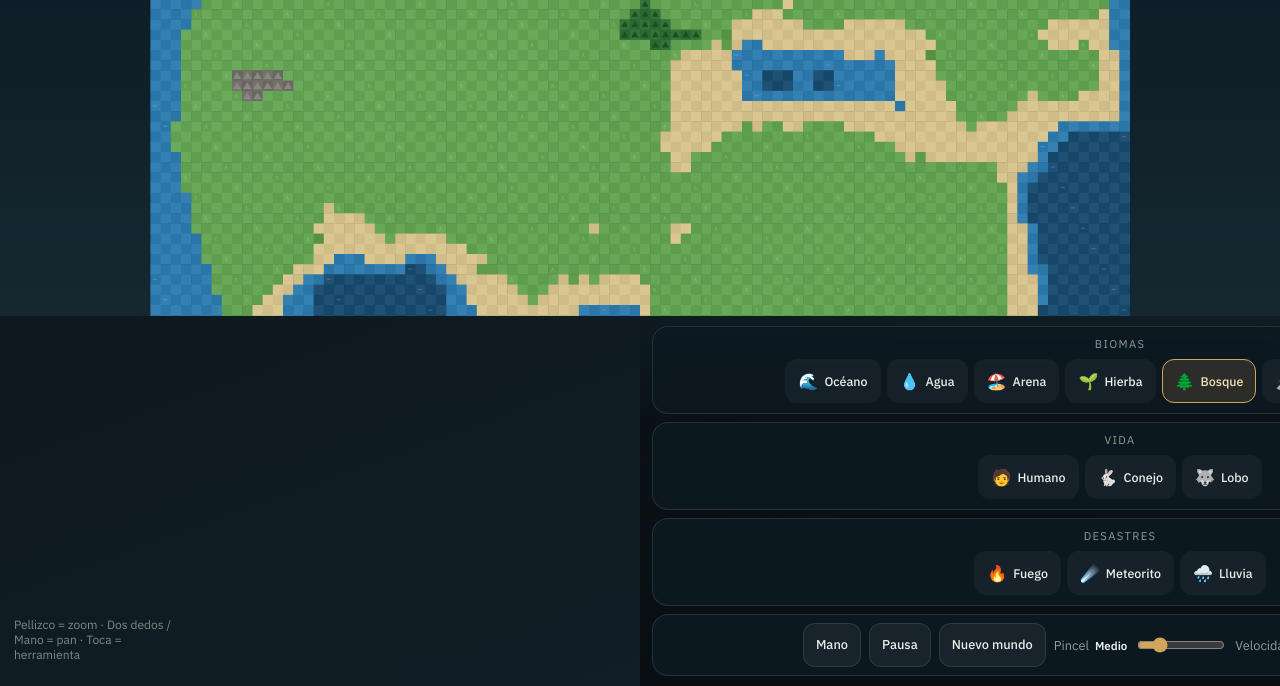
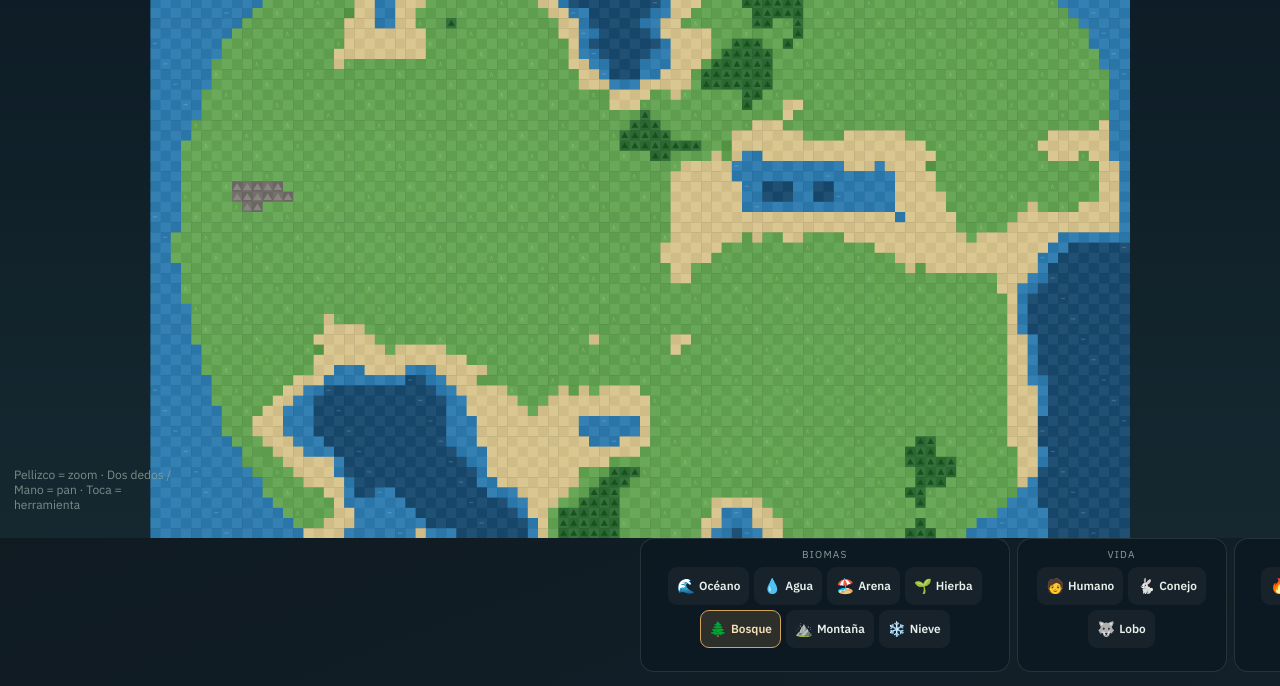
Before and after one commit to mcdesignspur-svg/MUNDI, a website built with Vite: page index.html in a window 1280 px wide. Shown: the part 114-800 px from the top of the page. Built offline with nearby package versions, Linux system fonts and the light colour scheme; animation ran at ten frames a second.

Commit message:
Improve responsive desktop and mobile UI

```diff
--- a/src/main.ts
+++ b/src/main.ts
@@ -27,11 +27,11 @@ app.innerHTML = `
         <p id="tool-context-hint">Toca o arrastra para pintar.</p>
       </div>
     </div>
-    <div class="mobile-tabs" id="mobile-tabs" role="tablist">
-      <button type="button" data-tab="biomes" class="active">Biomas</button>
-      <button type="button" data-tab="life">Vida</button>
-      <button type="button" data-tab="chaos">Caos</button>
-      <button type="button" data-tab="controls">Más</button>
+    <div class="mobile-tabs" id="mobile-tabs" role="tablist" aria-label="Herramientas del mundo">
+      <button type="button" data-tab="biomes" class="active" role="tab" aria-selected="true">Biomas</button>
+      <button type="button" data-tab="life" role="tab" aria-selected="false">Vida</button>
+      <button type="button" data-tab="chaos" role="tab" aria-selected="false">Caos</button>
+      <button type="button" data-tab="controls" role="tab" aria-selected="false">Control</button>
     </div>
     <div class="tool-panels" id="tool-panels" data-tab="biomes">
       <div class="tool-row" id="biomes"><div class="label">Biomas</div></div>
@@ -141,7 +141,11 @@ mountTools(chaosEl, chaosTools)
 mobileTabs.querySelectorAll<HTMLButtonElement>('button').forEach((btn) => {
   btn.addEventListener('click', () => {
     toolPanels.dataset.tab = btn.dataset.tab!
-    mobileTabs.querySelectorAll('button').forEach((b) => b.classList.toggle('active', b === btn))
+    mobileTabs.querySelectorAll('button').forEach((b) => {
+      const active = b === btn
+      b.classList.toggle('active', active)
+      b.setAttribute('aria-selected', String(active))
+    })
     syncToolbarSpace()
   })
 })
@@ -166,9 +170,8 @@ function setActiveTool(tool: ToolId): void {
   document.querySelectorAll<HTMLButtonElement>('[data-tool]').forEach((btn) => {
     btn.classList.toggle('active', btn.dataset.tool === tool)
   })
-  const label =
-    document.querySelector<HTMLButtonElement>(`[data-tool="${tool}"]`)?.querySelector('span:last-child')
-      ?.textContent ?? tool
+  const button = document.querySelector<HTMLButtonElement>(`[data-tool="${tool}"]`)
+  const label = button?.querySelector('span:last-child')?.textContent ?? button?.textContent ?? tool
   const detail = TOOL_DETAILS[tool]
   toolContextIcon.textContent = detail.icon
   toolContextName.textContent = label
--- a/src/style.css
+++ b/src/style.css
@@ -14,7 +14,6 @@
   --safe-top: env(safe-area-inset-top, 0px);
   --safe-right: env(safe-area-inset-right, 0px);
   --safe-bottom: env(safe-area-inset-bottom, 0px);
-  --safe-left: env(safe-area-inset-left, 0px);
   --toolbar-h: 0px;
   color-scheme: dark;
 }
@@ -108,7 +107,7 @@ body {
   background: var(--panel);
   border: 1px solid var(--panel-border);
   backdrop-filter: blur(10px);
-  font-size: 0.72rem;
+  font-size: 0.75rem;
   color: var(--muted);
 }
 
@@ -141,11 +140,11 @@ body {
   bottom: 0;
   transform: translateX(-50%);
   z-index: 5;
-  width: min(960px, 100%);
+  width: min(1180px, calc(100% - 32px));
   display: grid;
   gap: 8px;
-  padding: 10px 12px calc(10px + var(--safe-bottom));
-  background: linear-gradient(180deg, transparent, rgba(8, 14, 18, 0.72) 28%, rgba(8, 14, 18, 0.92));
+  padding: 0 0 calc(14px + var(--safe-bottom));
+  background: none;
   animation: rise 0.75s ease-out 0.12s both;
 }
 
@@ -206,16 +205,19 @@ body {
 
 .tool-panels {
   display: grid;
-  gap: 8px;
+  grid-template-columns: minmax(250px, 1.55fr) minmax(150px, 0.88fr) minmax(160px, 0.95fr) minmax(250px, 1.48fr);
+  gap: 7px;
+  align-items: stretch;
 }
 
 .tool-row {
   display: flex;
   flex-wrap: wrap;
-  gap: 6px;
+  align-content: flex-start;
+  gap: 5px;
   justify-content: center;
-  padding: 10px;
-  border-radius: 16px;
+  padding: 9px;
+  border-radius: 14px;
   background: var(--panel);
   border: 1px solid var(--panel-border);
   backdrop-filter: blur(12px);
@@ -224,29 +226,29 @@ body {
 .tool-row .label {
   width: 100%;
   text-align: center;
-  font-size: 0.7rem;
+  font-size: 0.63rem;
   letter-spacing: 0.12em;
   text-transform: uppercase;
   color: var(--muted);
-  margin-bottom: 2px;
+  margin-bottom: 1px;
 }
 
 button.tool {
   appearance: none;
   border: 1px solid transparent;
-  border-radius: 12px;
+  border-radius: 9px;
   background: rgba(255, 255, 255, 0.04);
   color: var(--ink);
-  font: 500 0.78rem/1 var(--font-body);
-  min-height: 44px;
-  padding: 8px 12px;
+  font: 600 0.74rem/1 var(--font-body);
+  min-height: 38px;
+  padding: 7px 8px;
   cursor: pointer;
 }
 
 .tool-icon {
   display: inline-block;
-  margin-right: 6px;
-  font-size: 1rem;
+  margin-right: 4px;
+  font-size: 0.9rem;
   line-height: 0;
   vertical-align: -0.08em;
 }
@@ -274,11 +276,11 @@ button.tool.nature.active {
 .controls {
   display: flex;
   flex-wrap: wrap;
-  gap: 8px;
-  justify-content: center;
+  gap: 6px 8px;
+  justify-content: space-between;
   align-items: center;
-  padding: 8px 10px;
-  border-radius: 16px;
+  padding: 9px;
+  border-radius: 14px;
   background: var(--panel);
   border: 1px solid var(--panel-border);
   backdrop-filter: blur(12px);
@@ -287,12 +289,12 @@ button.tool.nature.active {
 .controls button {
   appearance: none;
   border: 1px solid var(--panel-border);
-  border-radius: 12px;
+  border-radius: 9px;
   background: rgba(255, 255, 255, 0.05);
   color: var(--ink);
-  font: 500 0.8rem/1 var(--font-body);
-  min-height: 44px;
-  padding: 8px 12px;
+  font: 600 0.74rem/1 var(--font-body);
+  min-height: 38px;
+  padding: 7px 9px;
   cursor: pointer;
 }
 
@@ -306,8 +308,8 @@ button.tool.nature.active {
   align-items: center;
   gap: 8px;
   color: var(--muted);
-  font-size: 0.8rem;
-  min-height: 44px;
+  font-size: 0.72rem;
+  min-height: 32px;
 }
 
 .controls label span {
@@ -323,20 +325,52 @@ button.tool.nature.active {
 }
 
 .controls input[type='range'] {
-  width: 88px;
+  width: 74px;
   accent-color: var(--accent);
 }
 
 .hint {
   position: absolute;
   left: calc(14px + var(--safe-left));
-  bottom: calc(12px + var(--safe-bottom));
+  bottom: calc(var(--toolbar-h) + 14px);
   z-index: 4;
   color: var(--muted);
   font-size: 0.75rem;
   max-width: 24ch;
   opacity: 0.85;
   pointer-events: none;
+}
+
+button:focus-visible,
+input:focus-visible {
+  outline: 2px solid #f4cf8f;
+  outline-offset: 3px;
+}
+
+@media (hover: hover) {
+  .map-action:hover,
+  .controls button:hover {
+    border-color: rgba(212, 163, 92, 0.6);
+    background: rgba(212, 163, 92, 0.12);
+  }
+}
+
+@media (max-width: 1120px) and (min-width: 821px) {
+  .toolbar {
+    width: min(880px, calc(100% - 24px));
+  }
+
+  .tool-panels {
+    grid-template-columns: 1.5fr 1fr 1fr;
+  }
+
+  .controls {
+    grid-column: 1 / -1;
+  }
+
+  .controls label {
+    flex: 1 1 160px;
+  }
 }
 
 @media (max-width: 820px) {
@@ -419,6 +453,11 @@ button.tool.nature.active {
     display: none;
   }
 
+  .tool-panels {
+    grid-template-columns: 1fr;
+    gap: 0;
+  }
+
   .tool-panels[data-tab='biomes'] #biomes,
   .tool-panels[data-tab='life'] #life,
   .tool-panels[data-tab='chaos'] #chaos,
@@ -461,6 +500,10 @@ button.tool.nature.active {
     width: 100%;
     max-width: 140px;
   }
+
+  .hint {
+    display: none;
+  }
 }
 
 @media (max-width: 420px) {
@@ -483,3 +526,14 @@ button.tool.nature.active {
     transform: translateY(0);
   }
 }
+
+@media (prefers-reduced-motion: reduce) {
+  *,
+  *::before,
+  *::after {
+    animation-duration: 0.01ms !important;
+    animation-iteration-count: 1 !important;
+    scroll-behavior: auto !important;
+    transition-duration: 0.01ms !important;
+  }
+}
```
